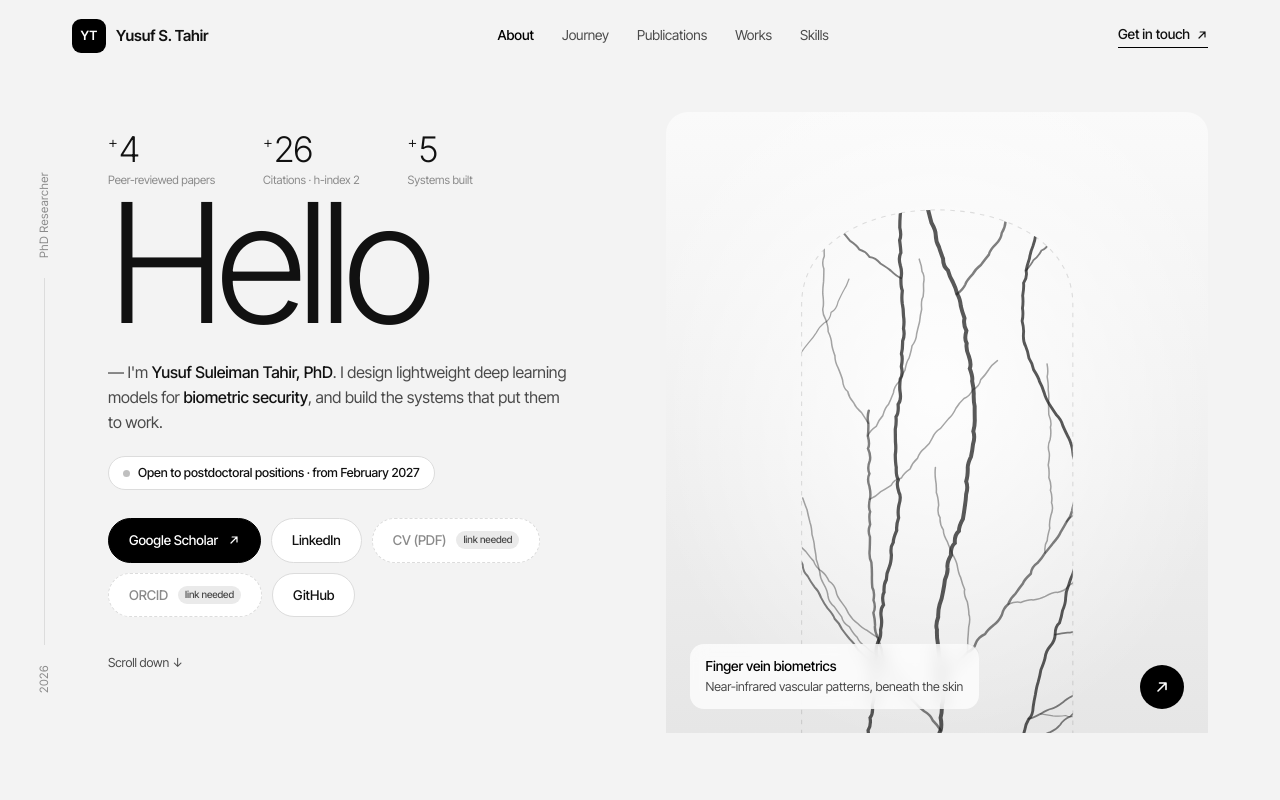
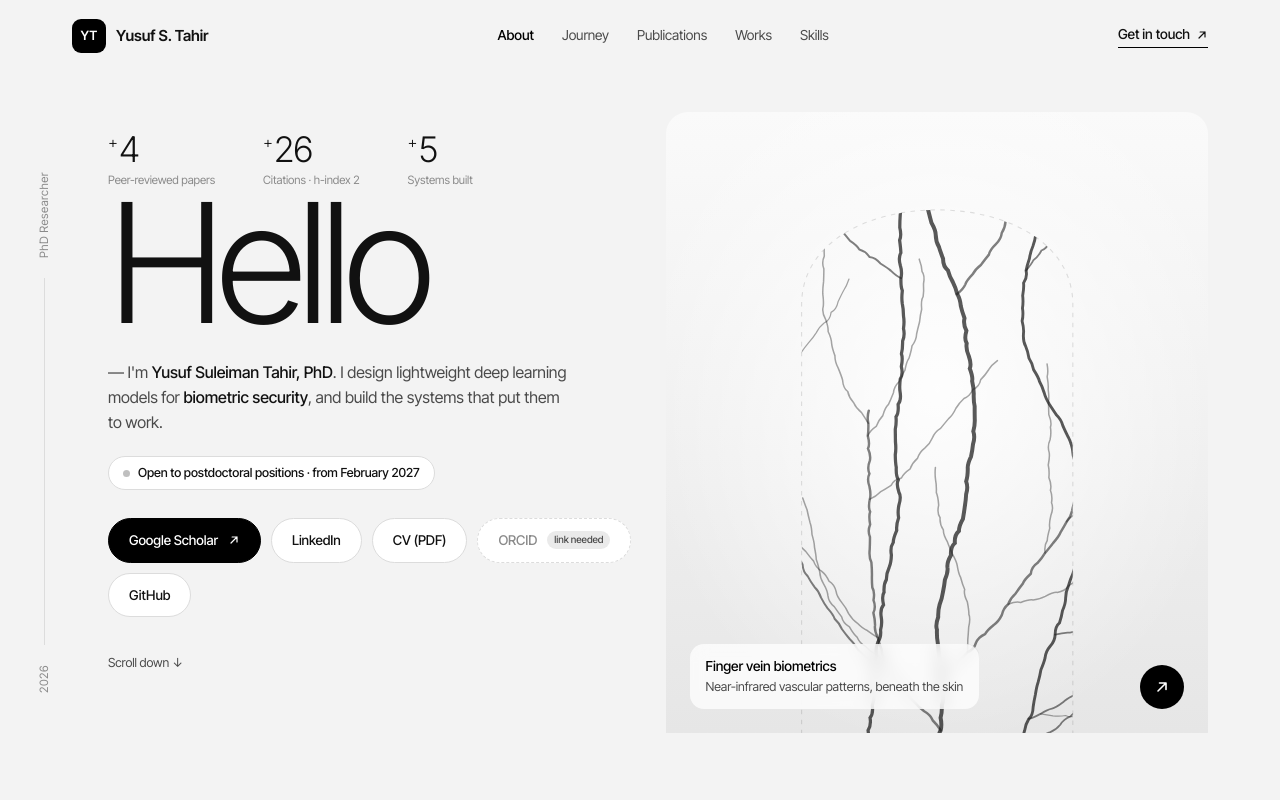
Before and after one commit to YusufSuleimanTahir/YusufSuleimanTahir.github.io, a plain HTML site: page index.html in a window 1280 px wide. Shown: the top 800 px of the page. Drawn offline with Linux system fonts and the light colour scheme.

Commit message:
feat: link public CV (referee contacts removed)

```diff
--- a/index.html
+++ b/index.html
@@ -263,7 +263,7 @@ footer .wrap{display:flex;justify-content:space-between;flex-wrap:wrap;gap:10px}
         <div class="cta">
           <a class="btn dark" href="https://scholar.google.com/citations?user=WA9rmeIAAAAJ&amp;hl=en" target="_blank" rel="noopener">Google Scholar <svg width="12" height="12"><use href="#ar"/></svg></a>
           <a class="btn" href="https://www.linkedin.com/in/yusuf-suleiman-tahir-895546a9/" target="_blank" rel="noopener">LinkedIn</a>
-          <a class="btn" href="#" data-ph="cv">CV (PDF)</a>
+          <a class="btn" href="Yusuf_Suleiman_Tahir_CV_public.pdf" target="_blank" rel="noopener">CV (PDF)</a>
           <a class="btn" href="#" data-ph="orcid">ORCID</a>
           <a class="btn" href="https://github.com/YusufSuleimanTahir" target="_blank" rel="noopener">GitHub</a>
         </div>
```
Also changed, not shown: 2 other files.
